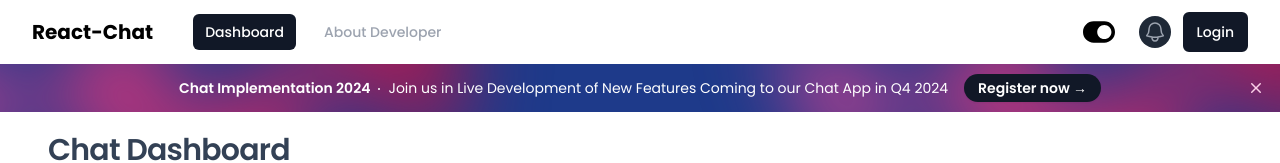
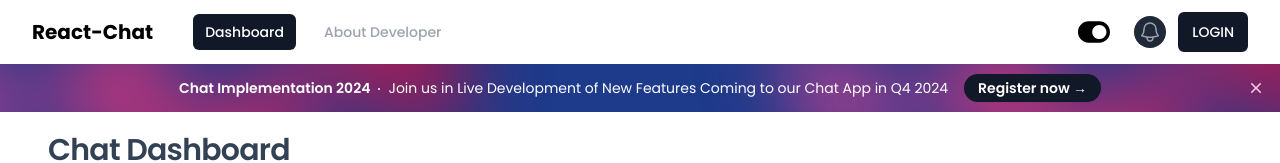
Before and after one commit to bluea1855/chat-app, a React (Vite) app: page /dashboard in a window 1280 px wide. Shown: the top 163 px of the page. Built offline with nearby package versions, Linux system fonts and the light colour scheme.

Commit message:
Update App.jsx

```diff
--- a/src/App.jsx
+++ b/src/App.jsx
@@ -5,7 +5,7 @@ import { FaToggleOff } from "react-icons/fa";
 // import { useState } from 'react';
 import { toggleClick } from './redux/clickSlice';
 import { useSelector, useDispatch } from 'react-redux';
-
+import { Link } from "react-router-dom";
 import Dashboard from './components/sections/dashboard/Dashboard';
 import Banner from './components/Banner';
 
@@ -110,8 +110,10 @@ const App = () => {
                     </Menu>
                   ) : (
                     <div className='relative ml-3'>
-                      <button to="/sign-in" className='rounded-md px-3 py-2 text-sm font-medium bg-gray-900 text-white border-2
-                      hover:bg-white border-gray-900 hover:text-gray-900'>Login</button>
+                      <Link to="/sign-up">
+                      <button className='rounded-md px-3 py-2 text-sm font-medium bg-gray-900 text-white border-2
+                      hover:bg-white border-gray-900 hover:text-gray-900'>LOGIN</button>
+                    </Link>
                     </div>
                   )}
                 </div>
```
